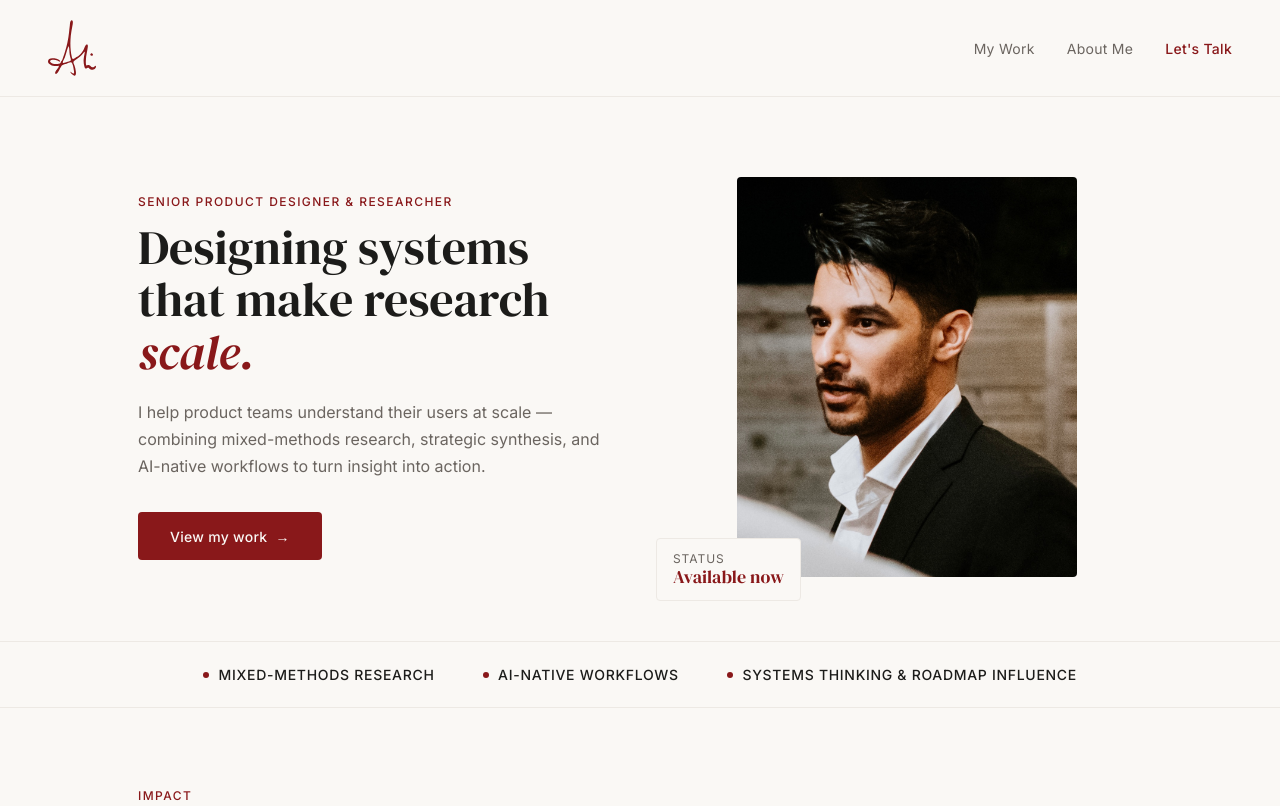
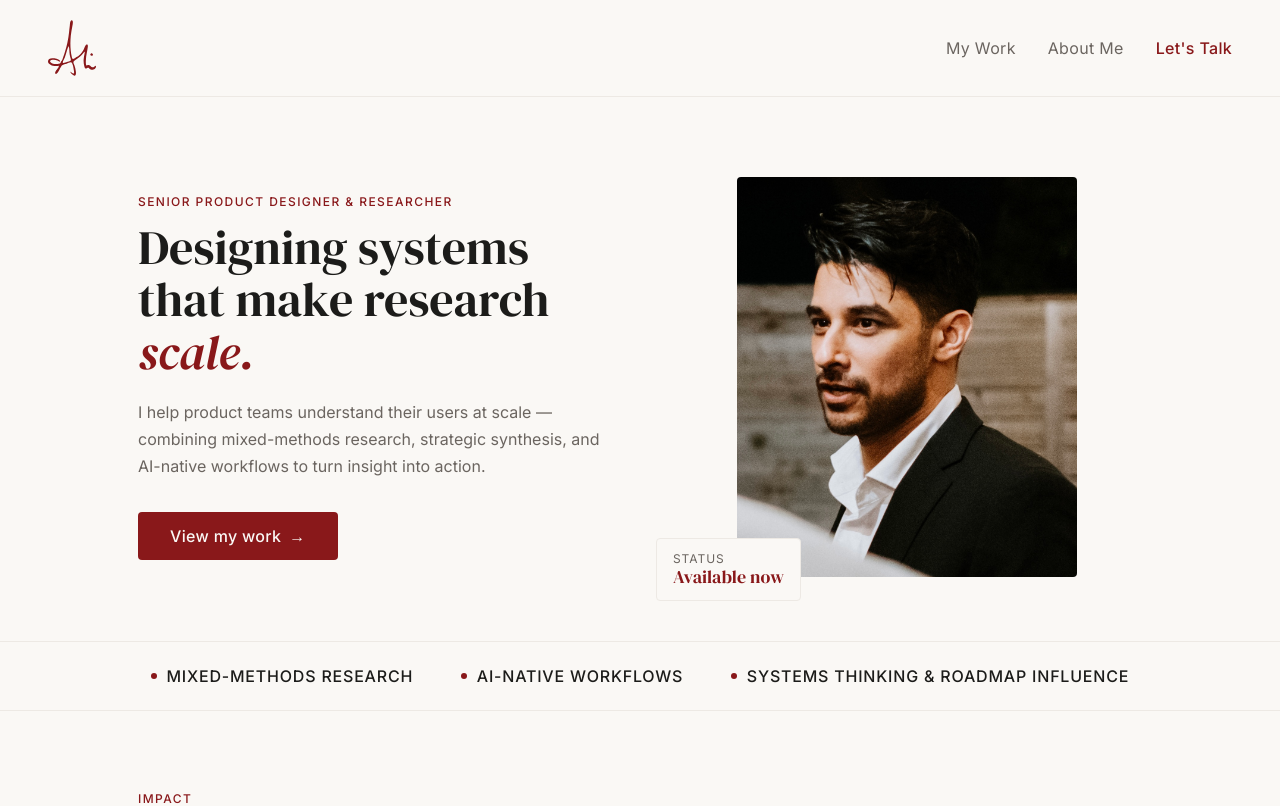
Before and after one commit to alikhandesign/alikhandesign.com, a Next.js app: page / in a window 1280 px wide. Shown: the top 806 px of the page. Built offline with nearby package versions, Linux system fonts and the light colour scheme.

Commit message:
Fix font scale: correct --text-sm to 14px, --text-base to 16px, update UI elements to --text-sm

```diff
--- a/app/globals.css
+++ b/app/globals.css
@@ -37,8 +37,8 @@
   /* Typography — size scale (rem, base 16px) */
   --text-xs:     0.75rem;   /* 12px */
   --text-badge:  0.625rem;  /* 10px — badge and micro-label use only */
-  --text-sm:     0.8125rem; /* 13px */
-  --text-base:   0.875rem;  /* 14px */
+  --text-sm:     0.875rem;  /* 14px */
+  --text-base:   1rem;      /* 16px */
   --text-md:     1rem;      /* 16px */
   --text-lg:     1.125rem;  /* 18px */
   --text-xl:     1.25rem;   /* 20px */
```
